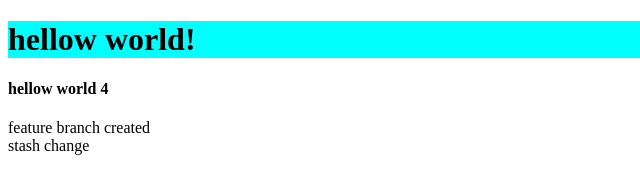
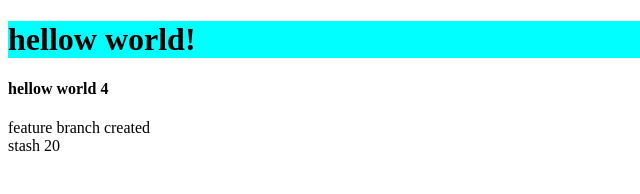
Before and after one commit to SAKSHAMGARG21/git_hub_ruf_project, a plain HTML site: page index.html in a window 1280 px wide. Shown: the full height of the page, 0-640 px from the left. Drawn offline with Linux system fonts and the light colour scheme.

Commit message:
Update index.html

```diff
--- a/index.html
+++ b/index.html
@@ -10,6 +10,6 @@
     <h1>hellow world!</h1>
     <h4>hellow world 4</h4>
     <div class="newbranch">feature branch created</div>
-    <div class="newbranch">stash change</div>
+    <div class="newbranch">stash 20</div>
 </body>
 </html>
```
